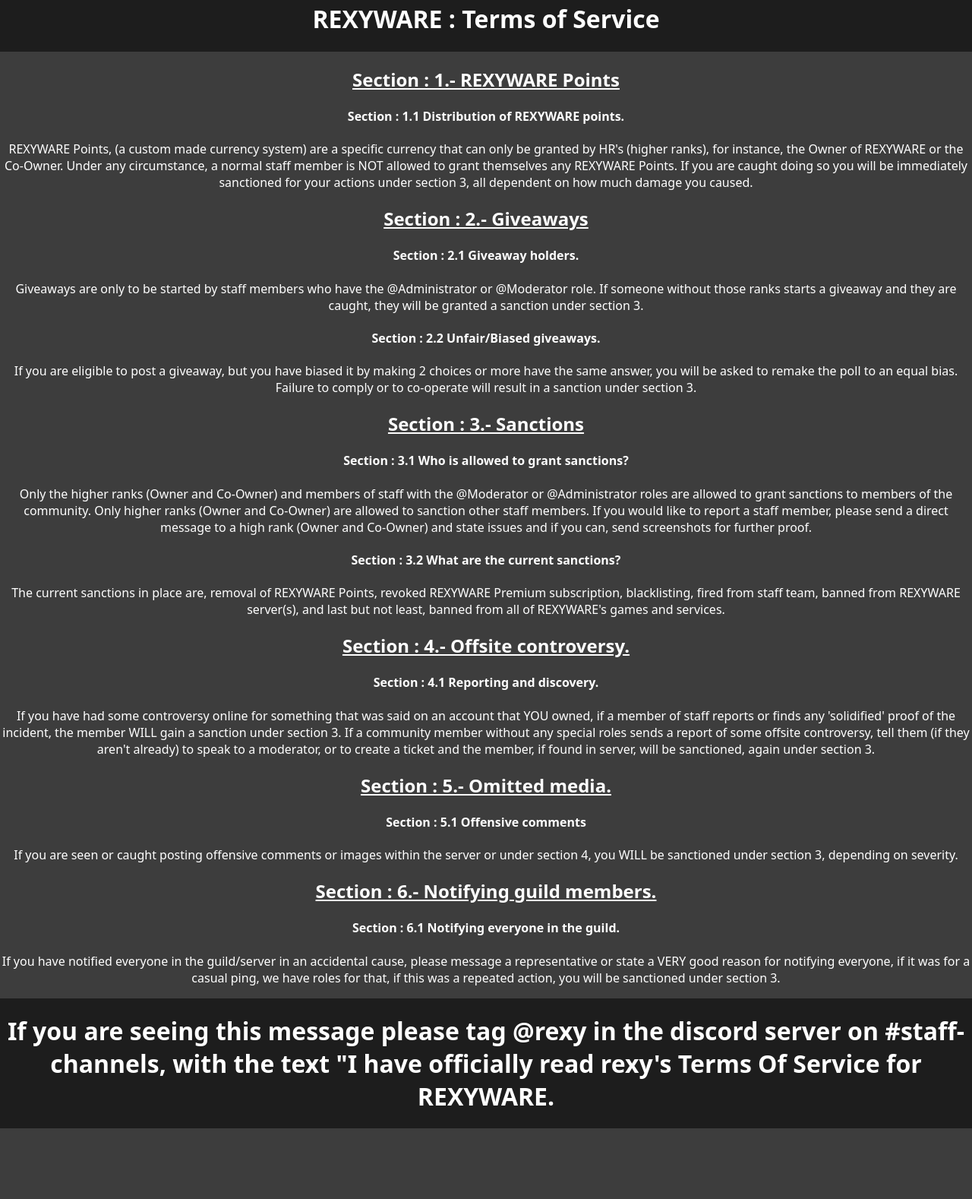
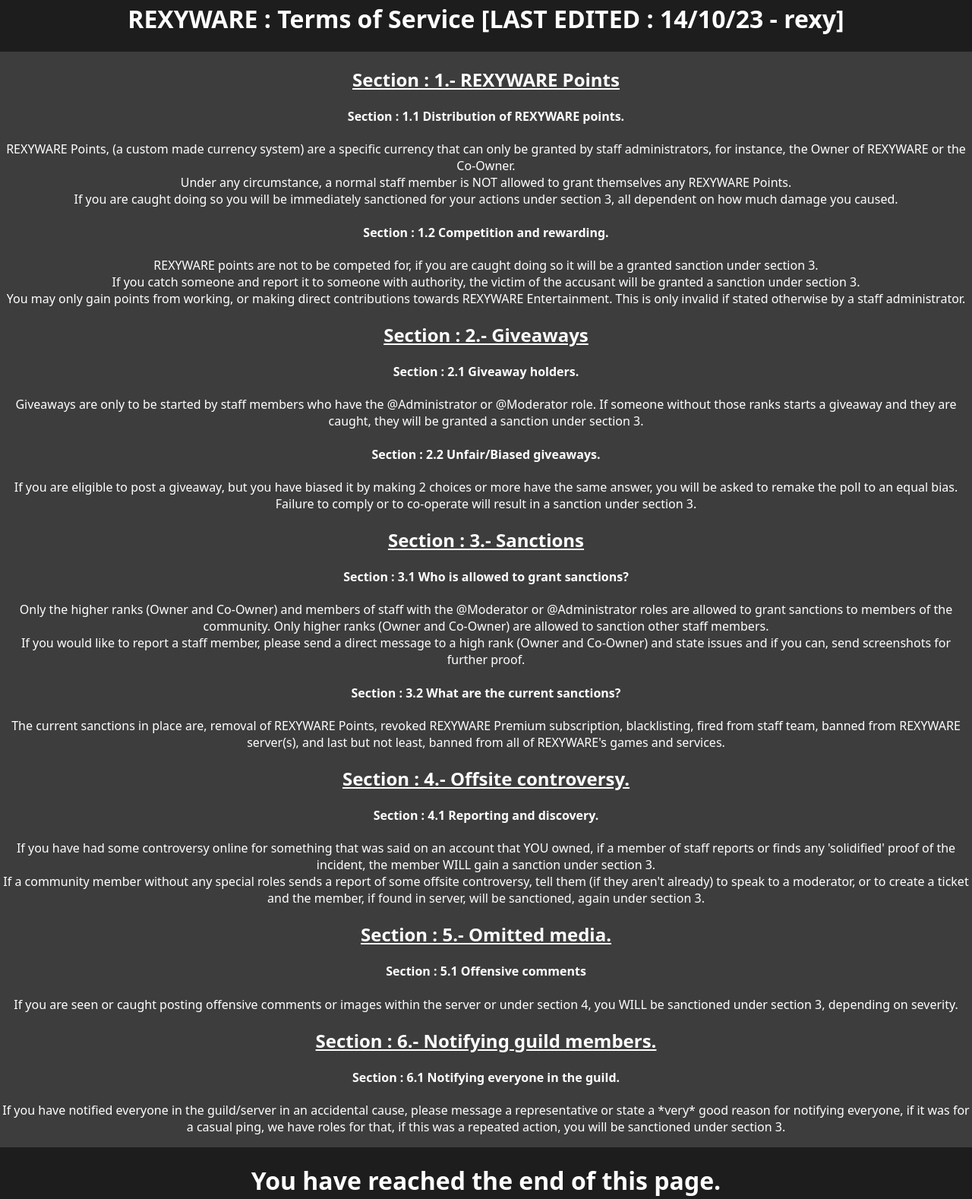
Before and after one commit to REXYWARE/ToS, a plain HTML site: page index.html in a window 1280 px wide. Shown: the part 18-1596 px from the top of the page at 76% size. Before the commit the page ends 1503 px from the top, so only its background shows below. Drawn offline with Linux system fonts and the light colour scheme.

```diff
--- a/index.html
+++ b/index.html
@@ -12,13 +12,20 @@
 
     <body>
         <div id="page-context">
-            <h1>REXYWARE : Terms of Service</h1>
+            <h1>REXYWARE : Terms of Service [LAST EDITED : 14/10/23 - rexy]</h1>
         </div>
         <div id="main">
             <div id="section-1">
                 <h2 id="subheading">Section : 1.- REXYWARE Points</h2>
                 <h4>Section : 1.1 Distribution of REXYWARE points.</h4>
-                <p>REXYWARE Points, (a custom made currency system) are a specific currency that can only be granted by HR's (higher ranks), for instance, the Owner of REXYWARE or the Co-Owner. Under any circumstance, a normal staff member is NOT allowed to grant themselves any REXYWARE Points. If you are caught doing so you will be immediately sanctioned for your actions under section 3, all dependent on how much damage you caused.</p>
+                <p>REXYWARE Points, (a custom made currency system) are a specific currency that can only be granted by staff administrators, for instance, the Owner of REXYWARE or the Co-Owner.<br>
+                   Under any circumstance, a normal staff member is NOT allowed to grant themselves any REXYWARE Points.<br>
+                   If you are caught doing so you will be immediately sanctioned for your actions under section 3, all dependent on how much damage you caused.</p>
+                <h4>Section : 1.2 Competition and rewarding.</h4>
+                <p>REXYWARE points are not to be competed for, if you are caught doing so it will be a granted sanction under section 3.<br>
+                   If you catch someone and report it to someone with authority, the victim of the accusant will be granted a sanction under section 3.<br>
+                   You may only gain points from working, or making direct contributions towards REXYWARE Entertainment. This is only invalid if stated otherwise by a staff administrator.
+                </p>
             </div>
             <div id="section-2">
                 <h2 id="subheading">Section : 2.- Giveaways</h2>
@@ -30,14 +37,16 @@
             <div id="section-3">
                 <h2 id="subheading">Section : 3.- Sanctions</h2>
                 <h4>Section : 3.1 Who is allowed to grant sanctions?</h4>
-                <p>Only the higher ranks (Owner and Co-Owner) and members of staff with the @Moderator or @Administrator roles are allowed to grant sanctions to members of the community. Only higher ranks (Owner and Co-Owner) are allowed to sanction other staff members. If you would like to report a staff member, please send a direct message to a high rank (Owner and Co-Owner) and state issues and if you can, send screenshots for further proof.</p>
+                <p>Only the higher ranks (Owner and Co-Owner) and members of staff with the @Moderator or @Administrator roles are allowed to grant sanctions to members of the community. Only higher ranks (Owner and Co-Owner) are allowed to sanction other staff members.<br>
+                   If you would like to report a staff member, please send a direct message to a high rank (Owner and Co-Owner) and state issues and if you can, send screenshots for further proof.</p>
                 <h4>Section : 3.2 What are the current sanctions?</h4>
                 <p>The current sanctions in place are, removal of REXYWARE Points, revoked REXYWARE Premium subscription, blacklisting, fired from staff team, banned from REXYWARE server(s), and last but not least, banned from all of REXYWARE's games and services.</p>
             </div>
             <div id="section-4">
                 <h2 id="subheading">Section : 4.- Offsite controversy.</h2>
                 <h4>Section : 4.1 Reporting and discovery.</h4>
-                <p>If you have had some controversy online for something that was said on an account that YOU owned, if a member of staff reports or finds any 'solidified' proof of the incident, the member WILL gain a sanction under section 3. If a community member without any special roles sends a report of some offsite controversy, tell them (if they aren't already) to speak to a moderator, or to create a ticket and the member, if found in server, will be sanctioned, again under section 3.</p>
+                <p>If you have had some controversy online for something that was said on an account that YOU owned, if a member of staff reports or finds any 'solidified' proof of the incident, the member WILL gain a sanction under section 3.<br>
+                   If a community member without any special roles sends a report of some offsite controversy, tell them (if they aren't already) to speak to a moderator, or to create a ticket and the member, if found in server, will be sanctioned, again under section 3.</p>
             </div>
             <div id="section-5">
                 <h2 id="subheading">Section : 5.- Omitted media.</h2>
@@ -47,10 +56,10 @@
             <div id="section-6">
                 <h2 id="subheading">Section : 6.- Notifying guild members.</h2>
                 <h4>Section : 6.1 Notifying everyone in the guild.</h4>
-                <p>If you have notified everyone in the guild/server in an accidental cause, please message a representative or state a VERY good reason for notifying everyone, if it was for a casual ping, we have roles for that, if this was a repeated action, you will be sanctioned under section 3.</p>
+                <p>If you have notified everyone in the guild/server in an accidental cause, please message a representative or state a *very* good reason for notifying everyone, if it was for a casual ping, we have roles for that, if this was a repeated action, you will be sanctioned under section 3.</p>
             </div>
             <div id="page-context">
-                <h1>If you are seeing this message please tag @rexy in the discord server on #staff-channels, with the text "I have officially read rexy's Terms Of Service for REXYWARE.</h1>
+                <h1>You have reached the end of this page.</h1>
             </div>
         </div>
     </body>
```
